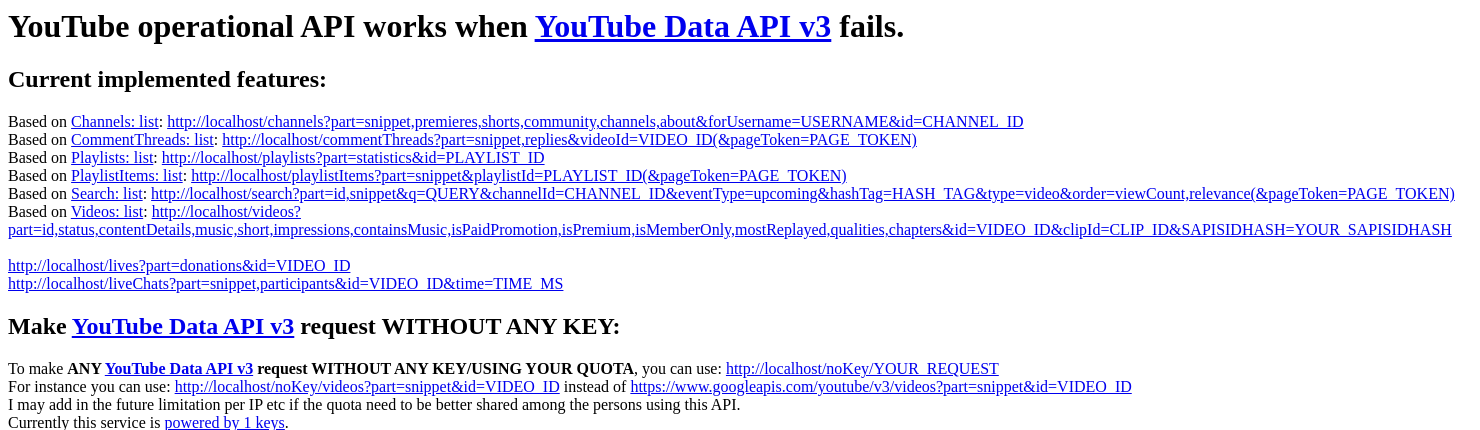
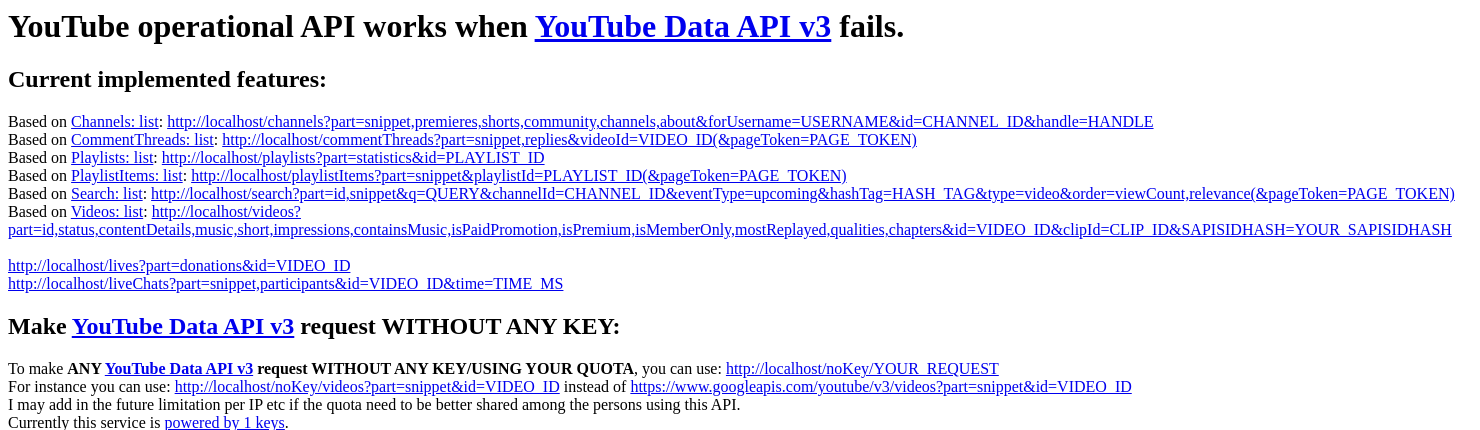
Before and after one commit to Benjamin-Loison/YouTube-operational-API, a PHP site: page / in a window 1480 px wide. Shown: the top 430 px of the page. Run offline with PHP 8.4, Linux system fonts and the light colour scheme.

Commit message:
Add ability to retrieve channel id from channel handle, solving https://stackoverflow.com/q/74323173

```diff
--- a/common.php
+++ b/common.php
@@ -151,6 +151,11 @@
         return checkRegex('AIzaSy[A-D][a-zA-Z0-9-_]{32}', $youtubeDataAPIV3Key);
     }
 
+    function isHandle($handle)
+    {
+        return checkRegex('[a-zA-Z0-9-_]+', $handle); // may be more precise
+    }
+
     function doesPathExist($json, $path)
     {
         $parts = explode('/', $path);
--- a/index.php
+++ b/index.php
@@ -35,7 +35,7 @@
     }
 
     // don't know if already written but making a table may be nice
-    $features = [['channels/list', 'snippet,premieres,shorts,community,channels,about&forUsername=USERNAME&id=CHANNEL_ID'], // could use ',' instead of '&' to describe that `forUsername` and `id` have the same aim
+    $features = [['channels/list', 'snippet,premieres,shorts,community,channels,about&forUsername=USERNAME&id=CHANNEL_ID&handle=HANDLE'], // could use ',' instead of '&' to describe that `forUsername` and `id` have the same aim
                  ['commentThreads/list', 'snippet,replies&videoId=VIDEO_ID(&pageToken=PAGE_TOKEN)'],
                  ['playlists/list', 'statistics&id=PLAYLIST_ID'],
                  ['playlistItems/list', 'snippet&playlistId=PLAYLIST_ID(&pageToken=PAGE_TOKEN)'],
```
Also changed, not shown: channels.php (+9 -2 lines).
